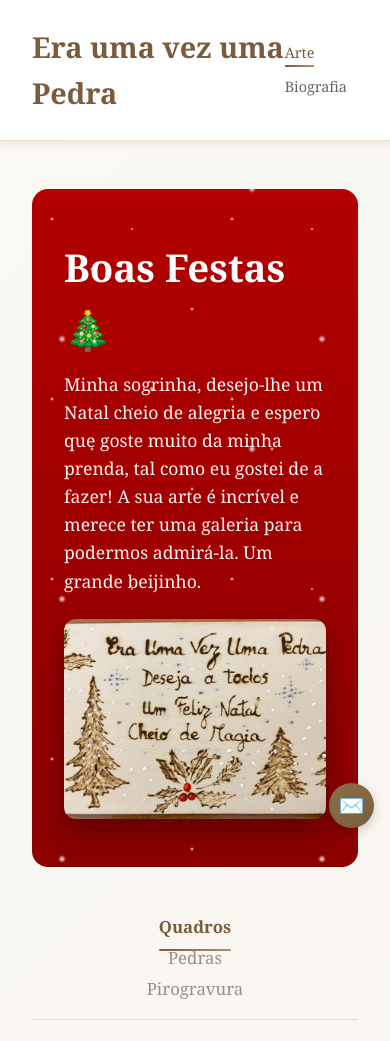
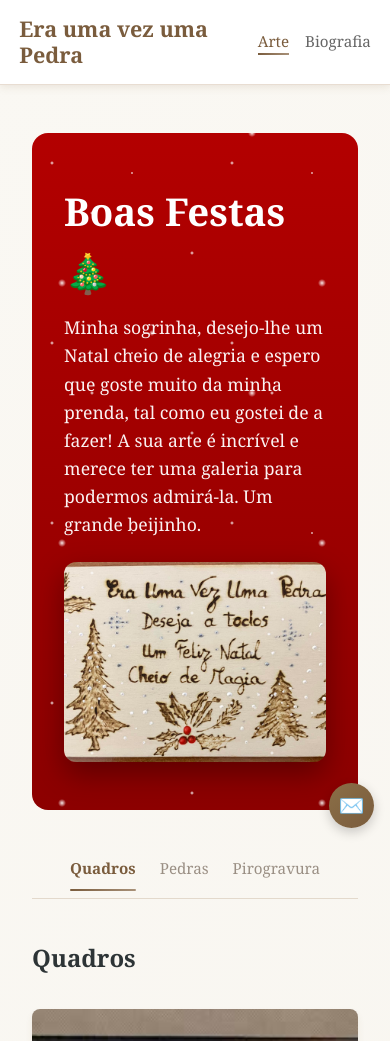
Before and after one commit to a22408651GoncaloAlmeida/eraumavezumapedra, a plain HTML site: page index.html in a window 390 px wide. Shown: the top 1041 px of the page. Drawn offline with Linux system fonts and the light colour scheme.

Commit message:
Site responsivo

```diff
--- a/css/style.css
+++ b/css/style.css
@@ -316,24 +316,6 @@ main {
     display: block;
 }
 
-.bio-header {
-    text-align: center;
-    margin-bottom: 3rem;
-}
-
-.bio-header h1 {
-    font-size: 2.5rem;
-    color: #7a5c3d;
-    margin-bottom: 1rem;
-}
-
-.bio-content {
-    display: grid;
-    grid-template-columns: 1fr 1fr;
-    gap: 3rem;
-    align-items: start;
-}
-
 .bio-image {
     width: 100%;
     height: 500px;
@@ -500,11 +482,6 @@ footer {
 }
 
 /* Página de Biografia */
-.bio-page {
-    max-width: 1100px;
-    margin: 0 auto;
-    padding: 3rem 2rem;
-}
 
 .bio-header {
     text-align: center;
@@ -622,16 +599,47 @@ footer {
 
 /* Mobile: remove o float (importante!) */
 @media (max-width: 768px) {
-    .bio-float-image {
-        float: none;
-        display: block;
-        margin: 0 auto 1.5rem;
-        width: 100%;
-        max-height: 420px;
+
+    /* Header mantém layout horizontal */
+    nav {
+        flex-direction: row;
+        align-items: center;
+        justify-content: space-between;
+        padding: 1rem 1.2rem;
     }
 
-    .bio-text-wrap {
-        text-align: left;
+    /* Título mais compacto */
+    .logo {
+        font-size: 1.35rem; /* ↓ antes era grande demais */
+        line-height: 1.2;
+        max-width: 60%;
+    }
+
+    /* Navegação principal lado a lado */
+    .nav-links {
+        display: flex;
+        flex-direction: row;
+        gap: 1rem;
+        margin: 0;
+    }
+
+    .nav-links a {
+        font-size: 0.95rem;
+        padding-bottom: 4px;
+        white-space: nowrap;
+    }
+
+    /* ===== SUB-NAVEGAÇÃO (Quadros | Pedras | Pirogravura) ===== */
+    .subcategory-nav {
+        flex-direction: row;
+        justify-content: center;
+        gap: 1.5rem;
+        margin-bottom: 2.5rem;
+    }
+
+    .subcategory-link {
+        font-size: 0.95rem;
+        white-space: nowrap;
     }
 }
 
```
